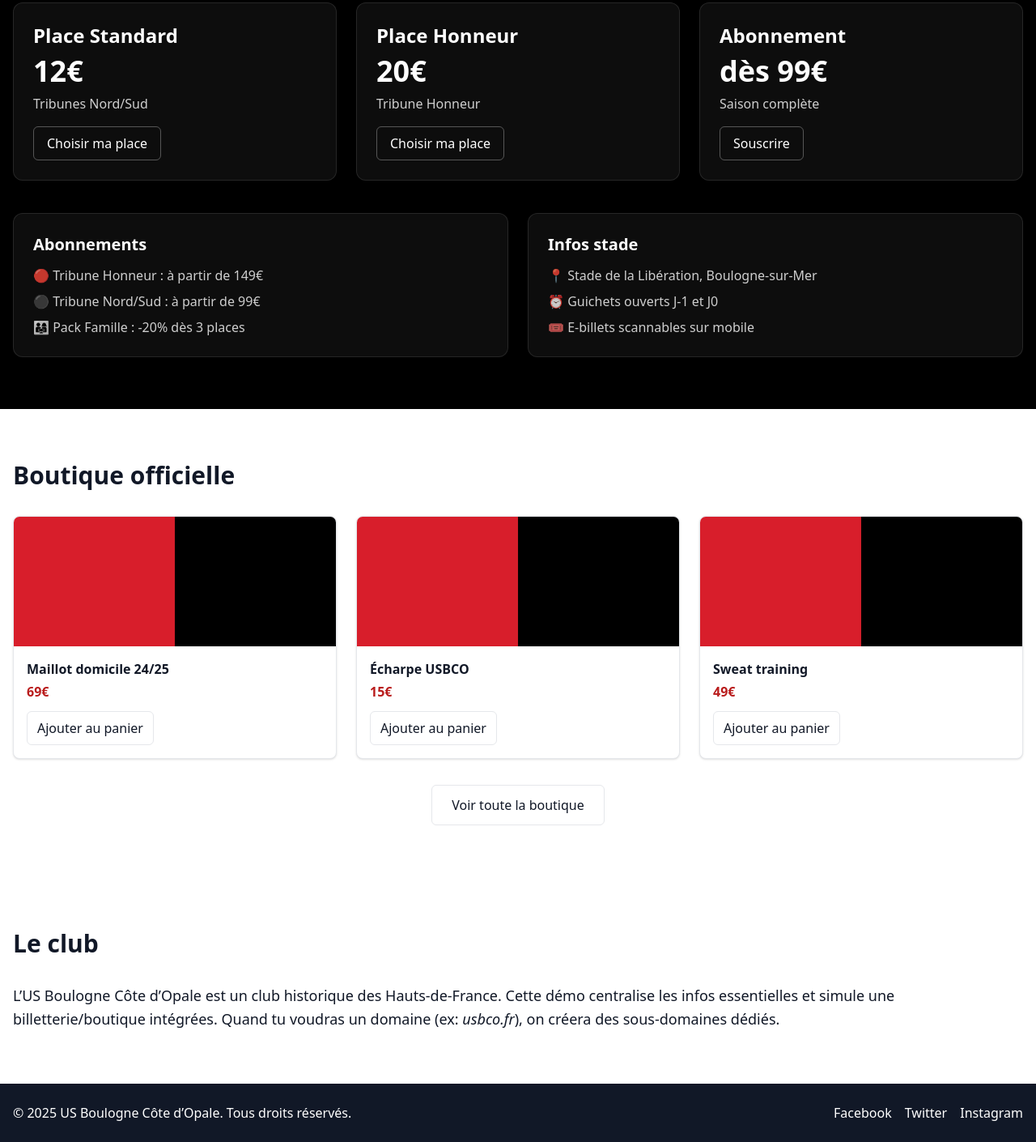
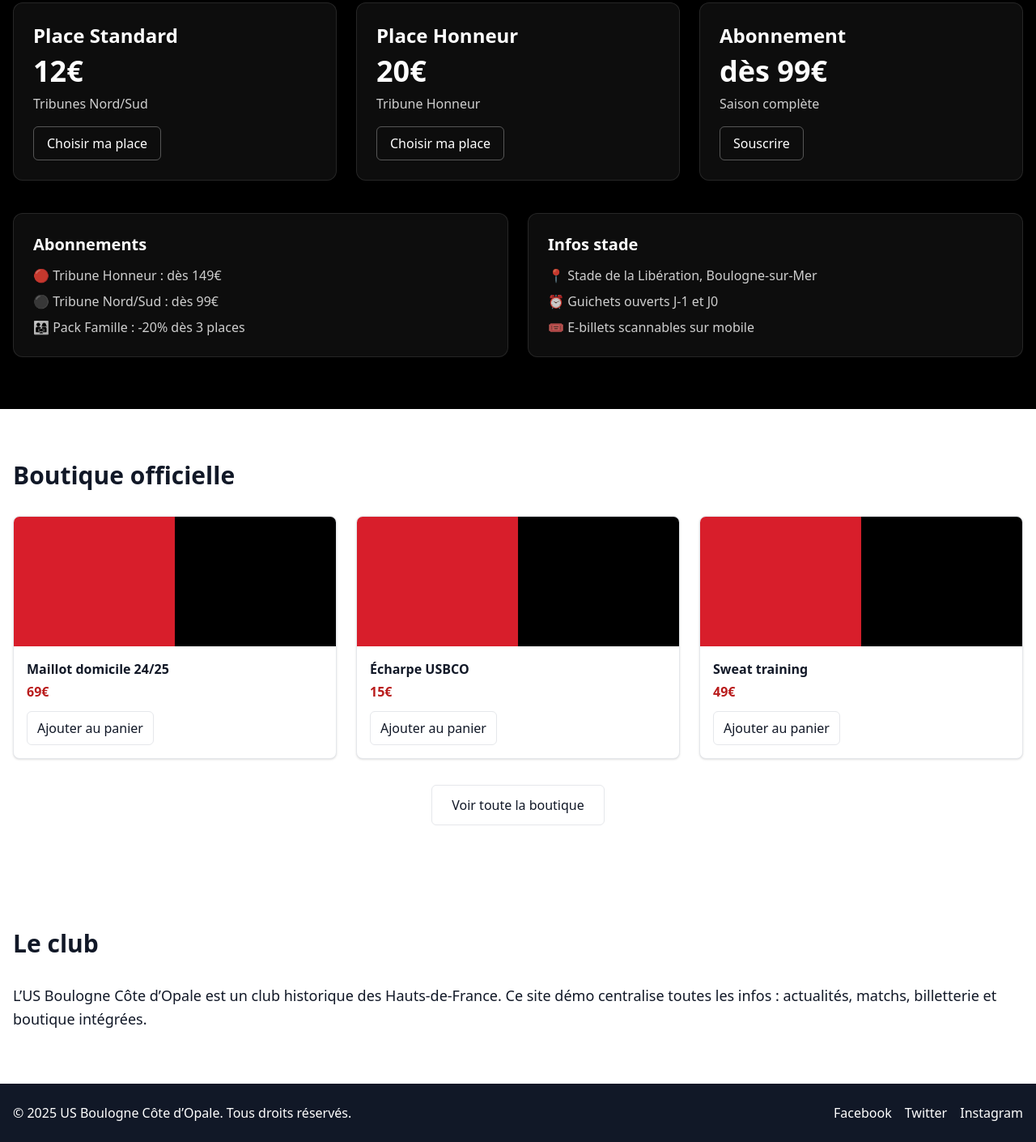
Before and after one commit to dydyduvauchelle-hue/usbco-site, a plain HTML site: page index.html in a window 1280 px wide. Shown: the part 1362-2772 px from the top of the page at 81% size. Drawn offline with nearby package versions, Linux system fonts and the light colour scheme.

Commit message:
Update index.html

```diff
--- a/index.html
+++ b/index.html
@@ -9,7 +9,7 @@
   <script src="https://cdn.tailwindcss.com"></script>
 </head>
 <body class="bg-white text-gray-900">
-  <!-- Header / Navbar -->
+  <!-- Header -->
   <header class="sticky top-0 z-50 bg-white/90 backdrop-blur border-b">
     <div class="max-w-7xl mx-auto flex justify-between items-center px-4 py-3">
       <div class="flex items-center gap-3">
@@ -33,7 +33,7 @@
     <div class="absolute inset-0 bg-black/50"></div>
     <div class="relative z-10">
       <h1 class="text-4xl md:text-5xl font-bold">Allez l’USBCO !</h1>
-      <p class="mt-4 text-lg">Site officiel (démo) — tout intégré : actus, billetterie, boutique.</p>
+      <p class="mt-4 text-lg">Site officiel — matchs, billetterie, boutique, actus.</p>
       <a href="#billetterie"
          class="mt-6 inline-block px-6 py-3 rounded-md bg-red-700 text-white font-bold">Billetterie</a>
     </div>
@@ -51,22 +51,20 @@
     <div id="news-list" class="grid sm:grid-cols-3 gap-6"></div>
   </section>
 
-  <!-- Billetterie (intégrée) -->
+  <!-- Billetterie -->
   <section id="billetterie" class="py-16 bg-black text-white">
     <div class="max-w-7xl mx-auto px-4">
       <h2 class="text-3xl font-bold mb-2">Billetterie</h2>
       <p class="text-white/80 mb-8">Réservez vos places pour le Stade de la Libération.</p>
 
-      <!-- Offres rapides -->
       <div id="tickets-grid" class="grid md:grid-cols-3 gap-6"></div>
 
-      <!-- Abonnements / Infos -->
       <div class="mt-10 grid md:grid-cols-2 gap-6">
         <div class="border border-white/10 rounded-xl p-6 bg-white/5">
           <h3 class="text-xl font-semibold mb-3">Abonnements</h3>
           <ul class="space-y-2 text-white/80">
-            <li>🔴 Tribune Honneur : à partir de 149€</li>
-            <li>⚫ Tribune Nord/Sud : à partir de 99€</li>
+            <li>🔴 Tribune Honneur : dès 149€</li>
+            <li>⚫ Tribune Nord/Sud : dès 99€</li>
             <li>👨‍👩‍👧 Pack Famille : -20% dès 3 places</li>
           </ul>
         </div>
@@ -82,7 +80,7 @@
     </div>
   </section>
 
-  <!-- Boutique (intégrée) -->
+  <!-- Boutique -->
   <section id="boutique" class="py-16 max-w-7xl mx-auto px-4">
     <h2 class="text-3xl font-bold mb-8">Boutique officielle</h2>
     <div id="shop-grid" class="grid sm:grid-cols-3 gap-6"></div>
@@ -99,8 +97,7 @@
     <h2 class="text-3xl font-bold mb-8">Le club</h2>
     <p class="text-lg leading-relaxed">
       L’US Boulogne Côte d’Opale est un club historique des Hauts-de-France.
-      Cette démo centralise les infos essentielles et simule une billetterie/boutique intégrées.
-      Quand tu voudras un domaine (ex: <em>usbco.fr</em>), on créera des sous-domaines dédiés.
+      Ce site démo centralise toutes les infos : actualités, matchs, billetterie et boutique intégrées.
     </p>
   </section>
 
@@ -116,7 +113,7 @@
     </div>
   </footer>
 
-  <!-- Script (Données + rendu) -->
+  <!-- Script -->
   <script>
     // Matchs
     const matches = [
@@ -132,14 +129,14 @@
       { title: "Ouverture de la nouvelle boutique",     tag: "Club",       date: "10/08/2025" },
     ];
 
-    // Billetterie (cartes d'achat rapides — simulation)
+    // Billetterie
     const tickets = [
       { name: "Place Standard", price: "12€",  desc: "Tribunes Nord/Sud", cta: "Choisir ma place" },
       { name: "Place Honneur",  price: "20€",  desc: "Tribune Honneur",   cta: "Choisir ma place" },
       { name: "Abonnement",     price: "dès 99€", desc: "Saison complète", cta: "Souscrire" },
     ];
 
-    // Boutique (produits — simulation)
+    // Boutique
     const products = [
       { name: "Maillot domicile 24/25", price: "69€", img: "./assets/hero.jpg" },
       { name: "Écharpe USBCO",          price: "15€", img: "./assets/hero.jpg" },
```
